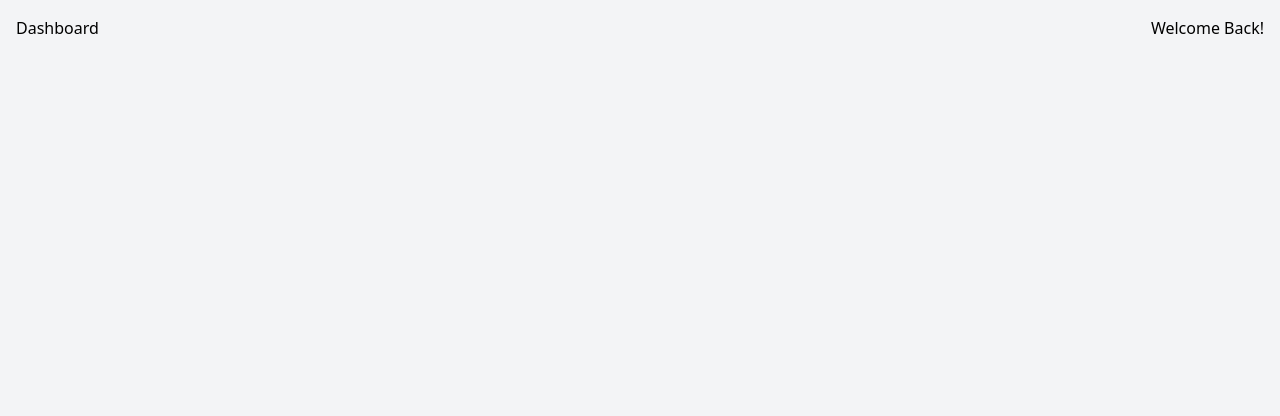
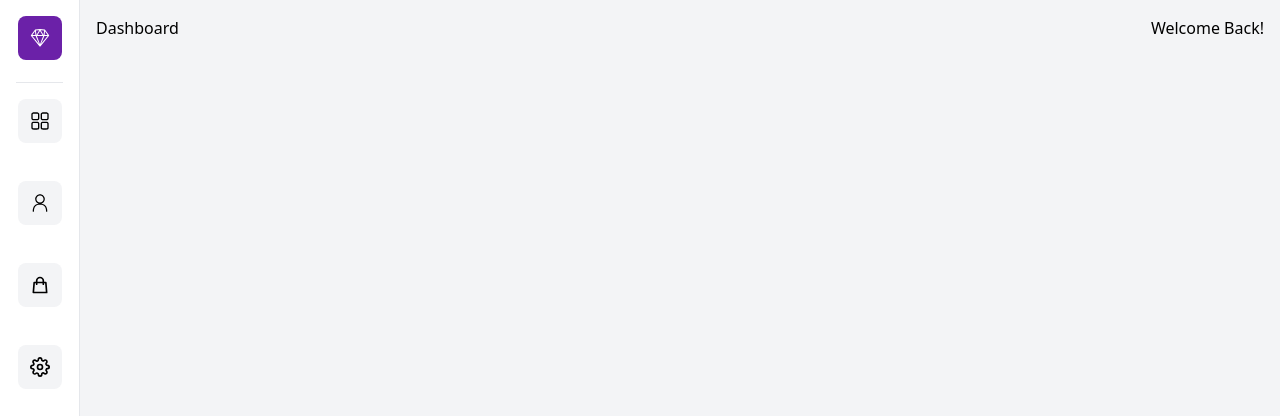
Before and after one commit to milliorn/user-dashboard, a Next.js app: page / in a window 1280 px wide. Shown: the top 416 px of the page. Built offline with nearby package versions, Linux system fonts and the light colour scheme.

Commit message:
Sidebar (#6)
* Sidebar

* app wrapper

* Sidebar

* format

```diff
--- /dev/null
+++ b/components/Sidebar.tsx
@@ -0,0 +1,45 @@
+import Link from "next/link";
+import { FiSettings } from "react-icons/fi";
+import { HiOutlineShoppingBag } from "react-icons/hi";
+import { RxSketchLogo, RxDashboard, RxPerson } from "react-icons/rx";
+
+// global sidebar
+function Sidebar({ children }: any): JSX.Element {
+  return (
+    <div className="flex">
+      <div className="fixed w-20 h-screen p-4 bg-white border-r-[1px] flex flex-col justify-between">
+        <div className="flex flex-col items-center">
+          <Link href="/">
+            <div className="bg-purple-800 text-white p-3 rounded-lg inline-block">
+              <RxSketchLogo size={20} />
+            </div>
+          </Link>
+          <span className="border-b-[1px] border-gray-200 w-full p-2"></span>
+          <Link href="/">
+            <div className="bg-gray-100 hover:bg-gray-200 cursor-pointer my-4 p-3 rounded-lg inline-block">
+              <RxDashboard size={20} />
+            </div>
+          </Link>
+          <Link href="/customers">
+            <div className="bg-gray-100 hover:bg-gray-200 cursor-pointer my-4 p-3 rounded-lg inline-block">
+              <RxPerson size={20} />
+            </div>
+          </Link>
+          <Link href="/orders">
+            <div className="bg-gray-100 hover:bg-gray-200 cursor-pointer my-4 p-3 rounded-lg inline-block">
+              <HiOutlineShoppingBag size={20} />
+            </div>
+          </Link>
+          <Link href="/">
+            <div className="bg-gray-100 hover:bg-gray-200 cursor-pointer my-4 p-3 rounded-lg inline-block">
+              <FiSettings size={20} />
+            </div>
+          </Link>
+        </div>
+      </div>
+      <main className="ml-20 w-full">{children}</main>
+    </div>
+  );
+}
+
+export default Sidebar;
--- a/pages/_app.tsx
+++ b/pages/_app.tsx
@@ -1,6 +1,12 @@
-import '@/styles/globals.css'
-import type { AppProps } from 'next/app'
+import Sidebar from "@/components/Sidebar";
+import "@/styles/globals.css";
+import type { AppProps } from "next/app";
 
+// https://stackoverflow.com/a/58166637/11986604
 export default function App({ Component, pageProps }: AppProps) {
-  return <Component {...pageProps} />
+  return (
+    <Sidebar>
+      <Component {...pageProps} />
+    </Sidebar>
+  );
 }
```
